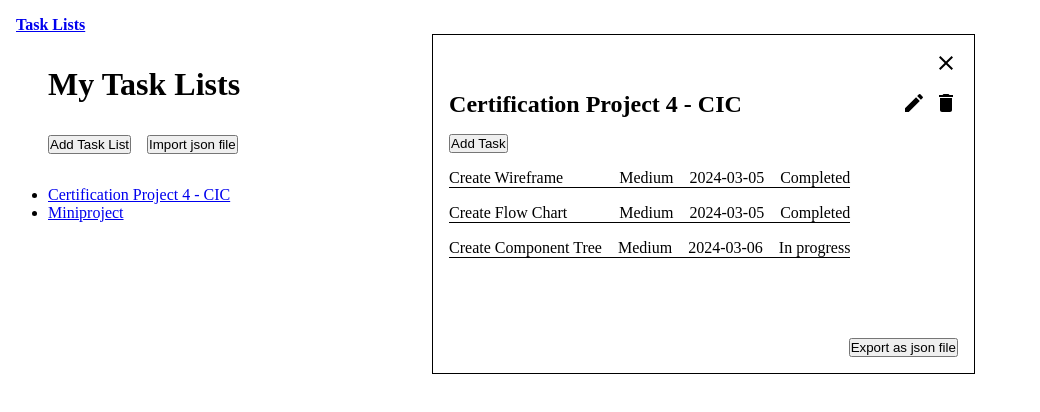
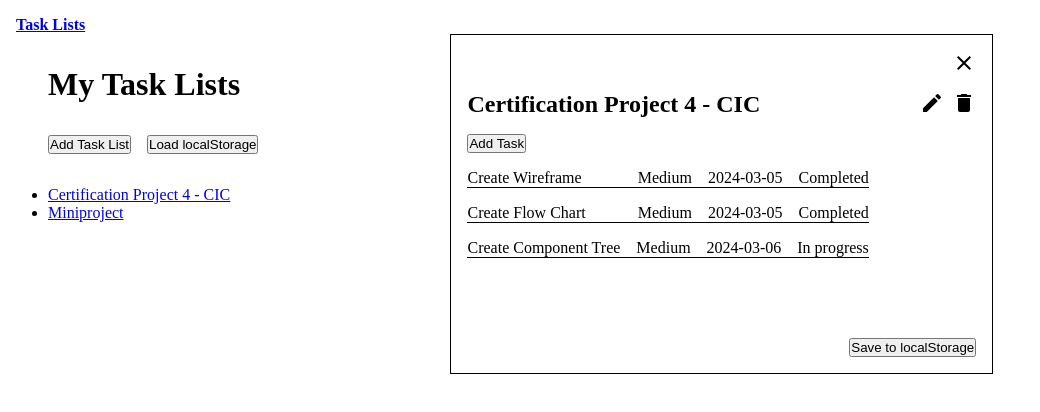
Before and after one commit to NovitaHamilton/certification-project3, a React (Vite) app: page /tasklists/1 in a window 1280 px wide. Shown: the top 412 px of the page, without its empty margins (0-1040 px from the left). Built offline with nearby package versions, Linux system fonts and the light colour scheme.

Commit message:
Add functionality to Load localStorage and Save to localStorage for 'tasklists' data
Updated project requirement to add functionality to load data from and save to localStorage. This replaces export and import to json file features.

```diff
--- a/src/components/ExpandedTaskList.jsx
+++ b/src/components/ExpandedTaskList.jsx
@@ -61,9 +61,9 @@ function ExpandedTaskList({ tasklists, setTasklists }) {
     setIsTasklistEditing(false);
   };
 
-  const handleExportJson = (e) => {
+  const handleSaveToLocalStorage = (e) => {
     e.preventDefault();
-    e.stopPropagation();
+    localStorage.setItem('tasklists', JSON.stringify(tasklists));
   };
 
   const handleToggleExpandedTask = (e, taskId) => {
@@ -151,7 +151,7 @@ function ExpandedTaskList({ tasklists, setTasklists }) {
         </ul>
       </div>
       <div className="export-json-button">
-        <Button onClick={handleExportJson}>Export as json file</Button>
+        <Button onClick={handleSaveToLocalStorage}>Save to localStorage</Button>
       </div>
     </div>
   );
--- a/src/components/Home.jsx
+++ b/src/components/Home.jsx
@@ -20,15 +20,29 @@ function Home({ tasklists, setTasklists }) {
     navigate(`/tasklists/${newTaskList.id}`); // to navigate to the newTaskList route
   };
 
-  const handleImportJson = (e) => {
+  const handleLoadLocalStorage = (e) => {
     e.preventDefault();
+    // Retrieve data from localStorage
+    const storedTasklists = localStorage.getItem('tasklists');
+    if (storedTasklists) {
+      // Parse JSON string into an array of task lists
+      const parsedTasklists = JSON.parse(storedTasklists);
+      console.log('Parsedtasklist:', parsedTasklists);
+      // Update state with the loaded task lists
+      setTasklists(parsedTasklists);
+      console.log(tasklists);
+    } else {
+      // If no data found in localStorage, display error message
+      console.error('No data found in localStorage');
+    }
   };
+
   return (
     <div className="Home">
       <h1>My Task Lists</h1>
       <div className="tasklists-buttons">
         <Button onClick={handleAddTaskList}>Add Task List</Button>
-        <Button onClick={handleImportJson}>Import json file</Button>
+        <Button onClick={handleLoadLocalStorage}>Load localStorage</Button>
       </div>
       <div>
         <TaskLists tasklists={tasklists} />
```
